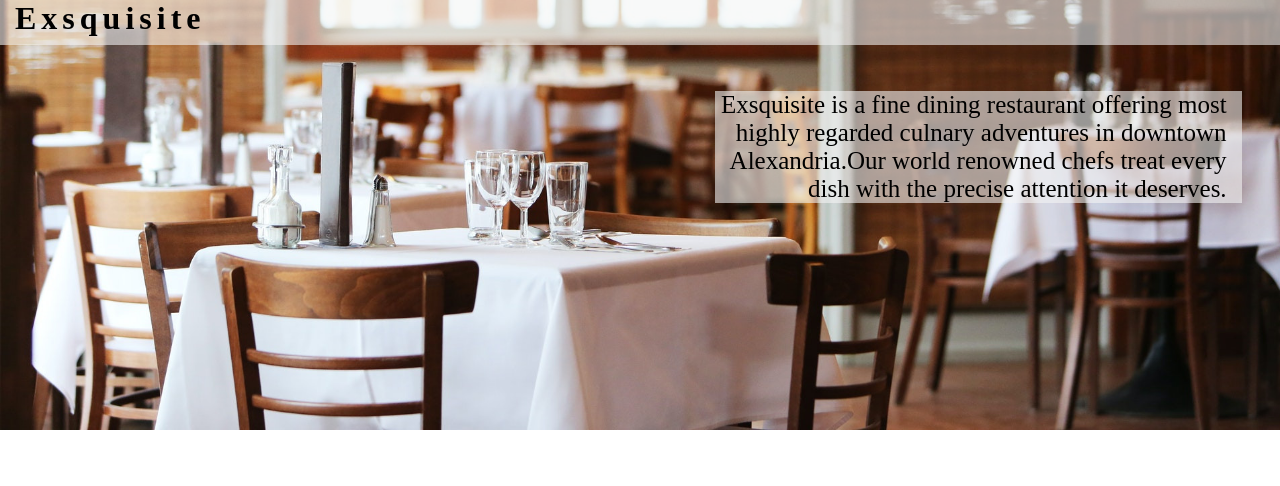
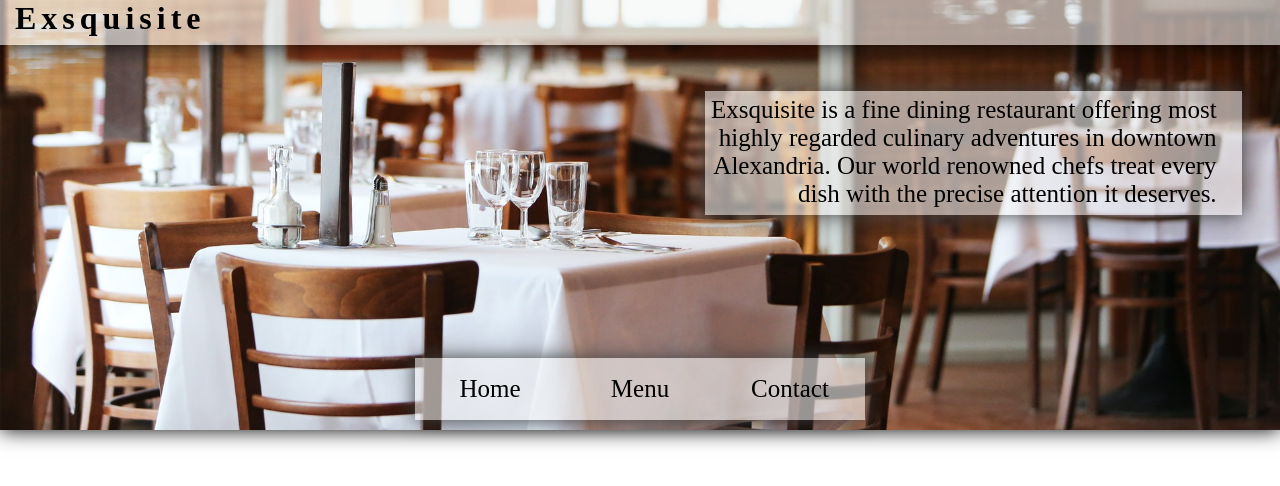
Before and after one commit to oto-tuul/restaurant-page, a website built with webpack: page dist/index.html in a window 1280 px wide. Built offline with nearby package versions, Linux system fonts and the light colour scheme.

Commit message:
Added an animated navbar and some styling

```diff
--- a/src/initLoad.js
+++ b/src/initLoad.js
@@ -11,10 +11,39 @@ let initLoad = function initLoad() {
 
     let summary = document.createElement('p');
     let summaryText = document.createTextNode('Exsquisite is a fine dining restaurant '
-    + 'offering most highly regarded culnary adventures in downtown Alexandria.'
-    + 'Our world renowned chefs treat every dish with the precise attention it deserves.');
+    + 'offering most highly regarded culinary adventures in downtown Alexandria. '
+    + 'Our world renowned chefs treat every dish with the precise attention it deserves. ');
     summary.appendChild(summaryText);
     header.appendChild(summary);
+
+    let nav = document.createElement('nav');
+    header.appendChild(nav);
+    let ul = document.createElement('ul');
+    nav.appendChild(ul);
+
+    let home = document.createElement('li');
+    let homeLink = document.createElement('a');
+    let homeLinkText = document.createTextNode('Home');
+    homeLink.href = '#';
+    homeLink.appendChild(homeLinkText);
+    home.appendChild(homeLink);
+    ul.appendChild(home);
+
+    let menu = document.createElement('li');
+    let menuLink = document.createElement('a');
+    let menuLinkText = document.createTextNode('Menu');
+    menuLink.href = '#';
+    menuLink.appendChild(menuLinkText);
+    menu.appendChild(menuLink);
+    ul.appendChild(menu);
+
+    let contact = document.createElement('li');
+    let contactLink = document.createElement('a');
+    let contactLinkText = document.createTextNode('Contact');
+    contactLink.href = '#';
+    contactLink.appendChild(contactLinkText);
+    contact.appendChild(contactLink);
+    ul.appendChild(contact);
 
 }
 
--- a/src/stylesheet.css
+++ b/src/stylesheet.css
@@ -3,6 +3,11 @@ html, body {
     height: 100%;
     margin: 0;
     padding: 0;
+}
+
+.header h1, .header p, nav {
+    background-color: rgba(245, 245, 245, 0.589);
+    box-shadow: 0 0 20px 0 rgb(63, 63, 63);
 }
 
 .header {
@@ -12,7 +17,10 @@ html, body {
     background-image: url('../src/header.jpg');
     background-repeat: no-repeat;
     background-size: cover;
+    position: relative;
+    box-shadow: 0 0 20px 0px black;
 }
+
 
 .header h1 {
     margin-top: 0;
@@ -20,16 +28,55 @@ html, body {
     padding-left: 15px;
     color: black;
     letter-spacing: 5px;
-    background-color: rgba(245, 245, 245, 0.589);
+    box-shadow: 0 0 30px 0 black;
 }
 
 .header p {
     margin-right: 3vw;
-    padding-right:15px;
+    padding-right:25px;
     padding-left: 0;
-    background-color: rgba(245, 245, 245, 0.589);
+    padding-top: 5px;
+    padding-bottom: 7px;
     font-size: 25px;
     text-align: right;
     width: 40vw;
     float: right;
 }
+
+nav {
+    width: 450px;
+    position: absolute;
+    bottom: 10px;
+    left: 50%;
+    margin-left: -225px;
+    padding: 0;
+}
+
+ul {
+    padding: 0;
+    margin: 0;
+    display: flex;
+    height: 62px;
+    justify-content: center;
+    align-items: center;
+}
+
+li {
+    height: 100%;
+    width: 150px;
+    display: inline;
+    margin: 0 auto;
+    display: flex;
+    align-items: center;
+    justify-content: center;
+}
+
+a {
+    text-decoration: none;
+    color: black;
+    font-size: 25px;
+}
+
+li:hover {
+    background-color: rgba(233, 233, 233, 0.541);
+}
```
Also changed, not shown: dist/main.js.
